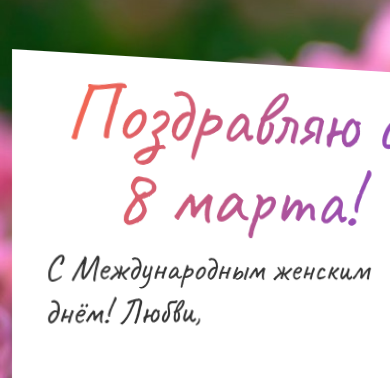
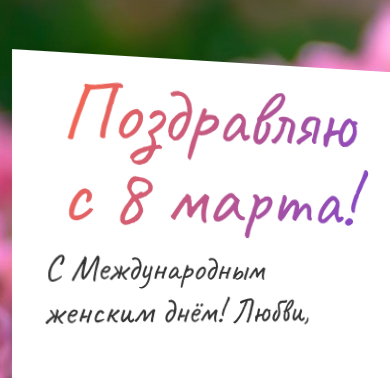
Before and after one commit to jpstories/jpstories.github.io, a plain HTML site: page march8/index.html in a window 390 px wide. Shown: the part 134-512 px from the top of the page. Drawn offline with nearby package versions, Linux system fonts and the light colour scheme.

Commit message:
fix content mobile

```diff
--- a/march8/style.css
+++ b/march8/style.css
@@ -86,6 +86,12 @@ body {
 
 @media screen and (max-width: 630px) {
     .tulpan {
-        top: 565px;
+        top: 635px;
+    }
+    .title {
+        margin-right: 55px;
+    }
+    #text {
+        margin-right: 60px;
     }
 }
```
